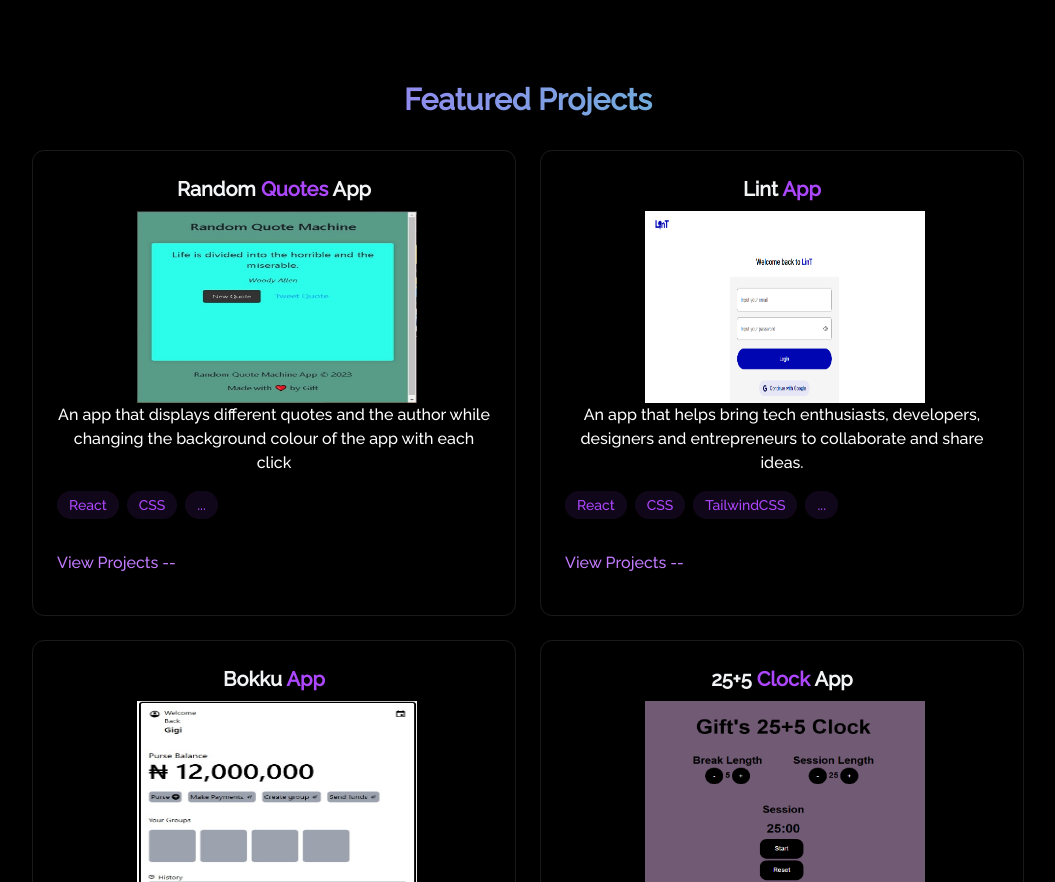
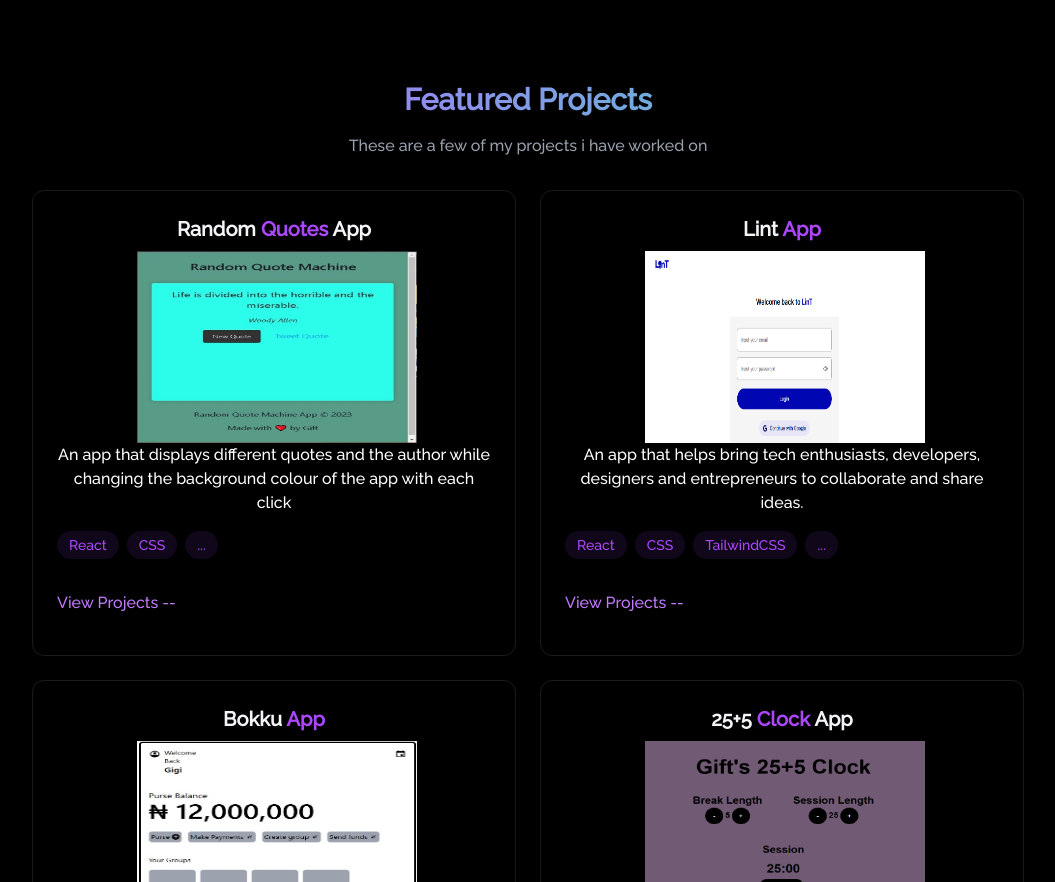
Before and after one commit to Gigireact/gigi-portfolio, a React (Vite) app: page / in a window 1280 px wide. Shown: the part 2720-3602 px from the top of the page, without its empty margins (112-1167 px from the left). Built offline with nearby package versions, Linux system fonts and the light colour scheme; a web font is replaced by a local one.

Commit message:
Trigger rebuild for portfolio

```diff
--- a/src/components/sections/Projects.jsx
+++ b/src/components/sections/Projects.jsx
@@ -7,9 +7,10 @@ export const Projects = () => {
     return (
         <section id="projects" className="min-h-screen flex items-center justify-center py-20">
             <div className="max-w-5xl mx-auto px-4">
-                <h2 className="text-3xl font-bold mb-8 bg-gradient-to-r from-purple-500 to-teal-400 bg-clip-text text-transparent text-center">
+                <h2 className="text-3xl font-bold mb-4 bg-gradient-to-r from-purple-500 to-teal-400 bg-clip-text text-transparent text-center">
                     Featured Projects
                 </h2>
+                <h2 className="mb-8 text-gray-400">These are a few of my projects i have worked on</h2>
                 <div className="grid grid-cols-1 md:grid-cols-2 gap-6">
 
                     {/* first project i.e random quotes app*/}
@@ -52,7 +53,6 @@ export const Projects = () => {
                                 View Projects --
                             </a>
                         </div>
-
                     </div>
 
                     {/* Third project i.e bokku */}
@@ -74,7 +74,6 @@ export const Projects = () => {
                                 View Projects --
                             </a>
                         </div>
-
                     </div>
 
                     {/* Fourth project i.e five clock*/}
@@ -96,7 +95,6 @@ export const Projects = () => {
                                 View Projects --
                             </a>
                         </div>
-
                     </div>
                 </div>
             </div>
```
